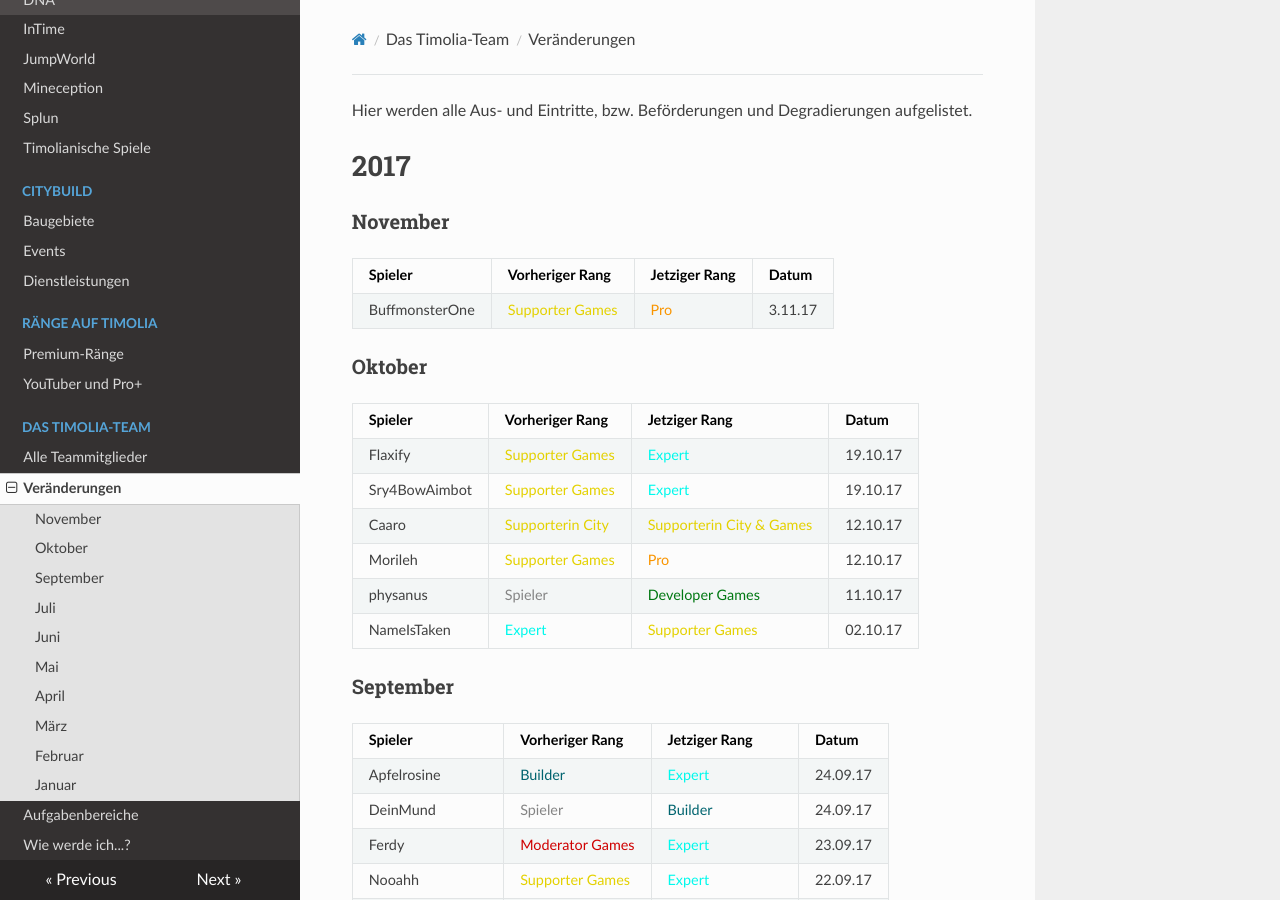
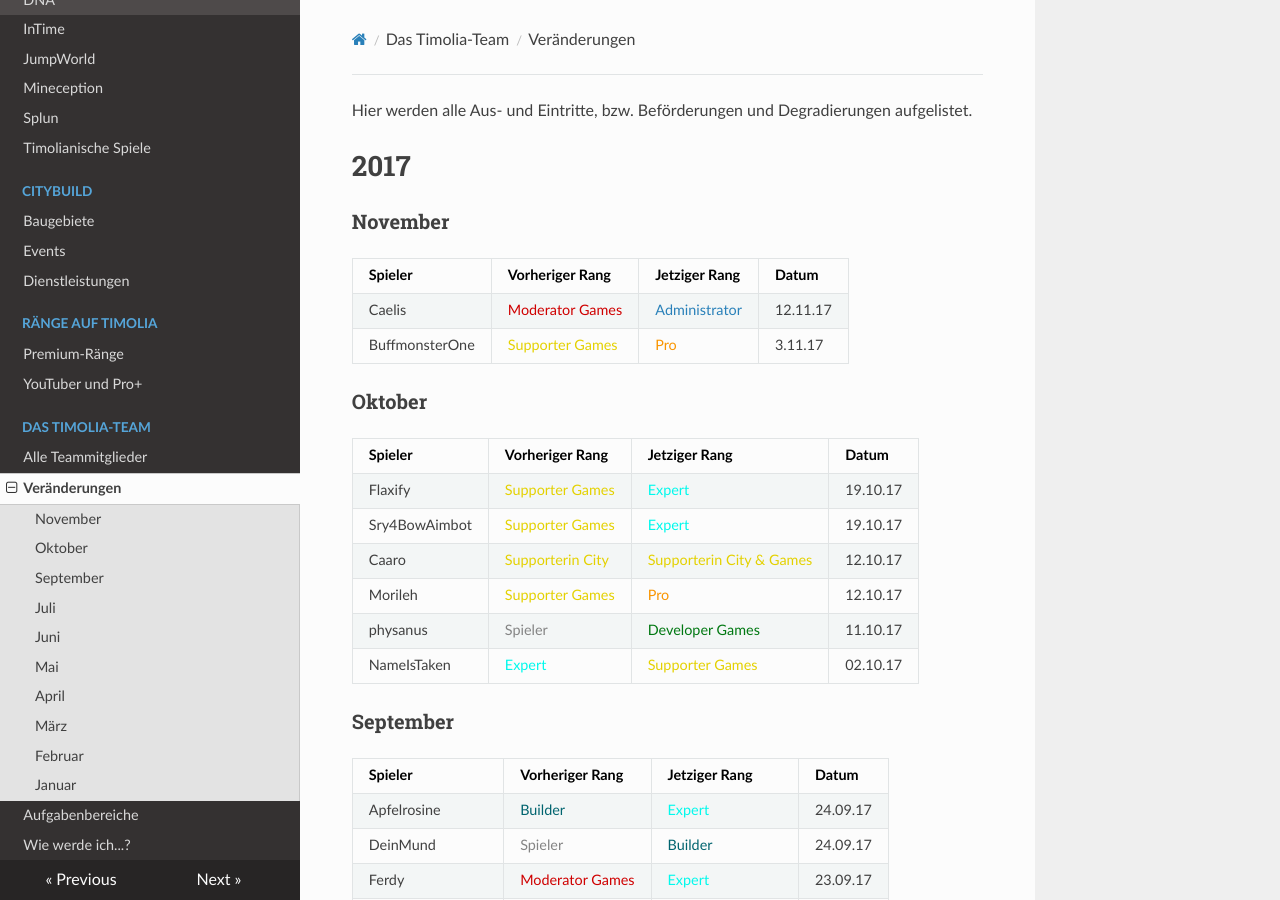
Before and after one commit to TimoliaDE/HowTo, an MkDocs documentation site: the page built from docs/team/changes.md, in a window 1280 px wide and 900 px high. Built offline with MkDocs 1.6.1, drawn with Linux system fonts in a browser that asks for light colours; nearby versions of some CDN libraries; old or Windows-style settings are respelled for this version of MkDocs.

Commit message:
Update changes.md

```diff
--- a/docs/team/changes.md
+++ b/docs/team/changes.md
@@ -5,6 +5,7 @@ Hier werden alle Aus- und Eintritte, bzw. Beförderungen und Degradierungen aufg
 ###<strong>November</strong>
 | Spieler | Vorheriger Rang | Jetziger Rang | Datum |
 | ------ | ------ | ------ | ------ |
+|Caelis | <span style="color:#CF0101">Moderator Games</span> | <span style="color:#2980b9">Administrator</span> | 12.11.17 |
 |BuffmonsterOne | <span style="color:#E4D100">Supporter Games</span> | <span style="color:#F99500">Pro</span>  | 3.11.17 |
 
 ###<strong>Oktober</strong>
```
